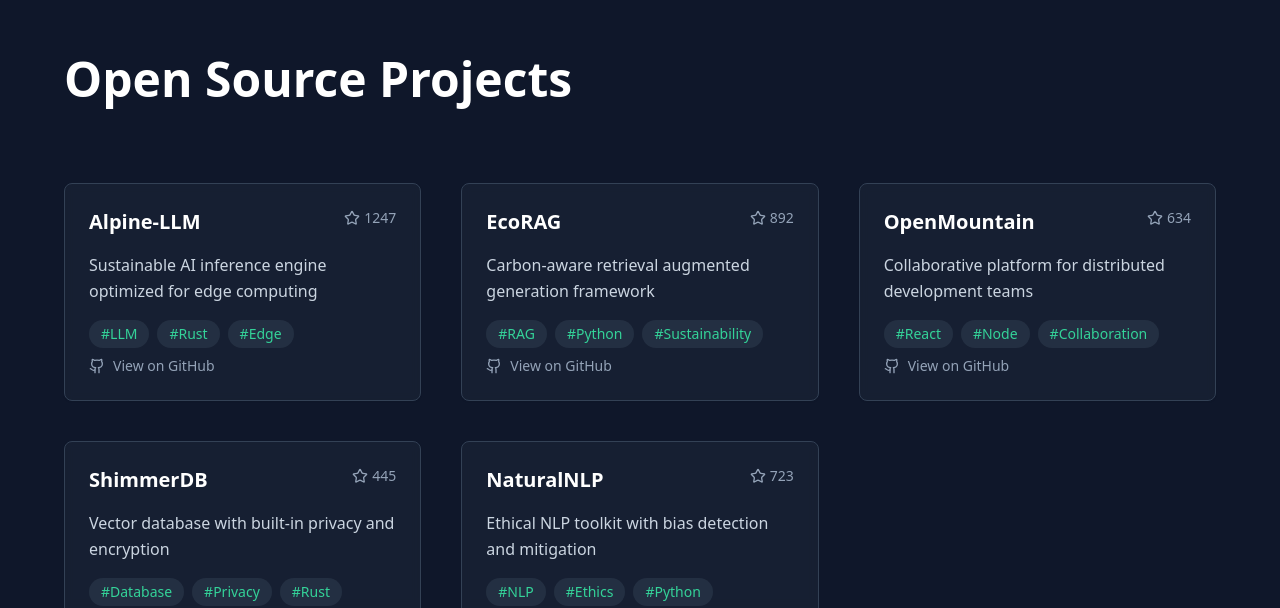
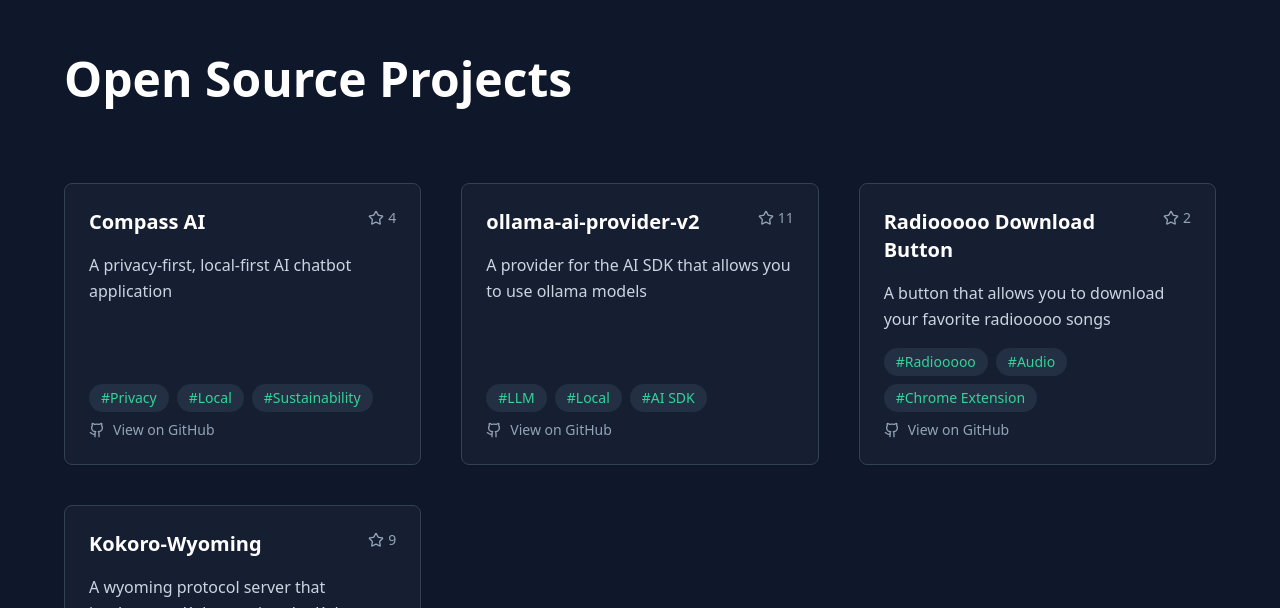
Before and after one commit to nordwestt/nordwestt.github.io, a Next.js app: page / in a window 1280 px wide. Shown: the part 2192-2800 px from the top of the page. Built offline with nearby package versions, Linux system fonts and the light colour scheme; a web font is replaced by a local one.

Commit message:
Update github

```diff
--- a/app/page.tsx
+++ b/app/page.tsx
@@ -50,44 +50,36 @@ export default function NordWestWebsite() {
 
   const projects = [
     {
-      title: "Alpine-LLM",
-      description: "Sustainable AI inference engine optimized for edge computing",
-      tags: ["#LLM", "#Rust", "#Edge"],
-      stars: 1247,
-      githubUrl: "https://github.com/nordwest/alpine-llm",
-      projectUrl: "https://alpine-llm.dev"
+      title: "Compass AI",
+      description: "A privacy-first, local-first AI chatbot application",
+      tags: ["#Privacy", "#Local", "#Sustainability"],
+      stars: 4,
+      githubUrl: "https://github.com/compass-ai-chat/compass",
+      projectUrl: "https://compass-ai.chat"
     },
     {
-      title: "EcoRAG",
-      description: "Carbon-aware retrieval augmented generation framework",
-      tags: ["#RAG", "#Python", "#Sustainability"],
-      stars: 892,
-      githubUrl: "https://github.com/nordwest/eco-rag",
-      projectUrl: "https://ecorag.dev"
+      title: "ollama-ai-provider-v2",
+      description: "A provider for the AI SDK that allows you to use ollama models",
+      tags: ["#LLM", "#Local", "#AI SDK"],
+      stars: 11,
+      githubUrl: "https://github.com/nordwestt/ollama-ai-provider-v2",
+      projectUrl: "https://www.npmjs.com/package/ollama-ai-provider-v2"
     },
     {
-      title: "OpenMountain",
-      description: "Collaborative platform for distributed development teams",
-      tags: ["#React", "#Node", "#Collaboration"],
-      stars: 634,
-      githubUrl: "https://github.com/nordwest/openmountain",
-      projectUrl: "https://openmountain.dev"
+      title: "Radiooooo Download Button",
+      description: "A button that allows you to download your favorite radiooooo songs",
+      tags: ["#Radiooooo", "#Audio", "#Chrome Extension"],
+      stars: 2,
+      githubUrl: "https://github.com/nordwestt/Radiooooo-download-button",
+      projectUrl: "https://chromewebstore.google.com/detail/falplhjhdjliobhdpamajpdnnnoenjdh?utm_source=item-share-cb"
     },
     {
-      title: "ShimmerDB",
-      description: "Vector database with built-in privacy and encryption",
-      tags: ["#Database", "#Privacy", "#Rust"],
-      stars: 445,
-      githubUrl: "https://github.com/nordwest/shimmerdb",
-      projectUrl: "https://shimmerdb.dev"
-    },
-    {
-      title: "NaturalNLP",
-      description: "Ethical NLP toolkit with bias detection and mitigation",
-      tags: ["#NLP", "#Ethics", "#Python"],
-      stars: 723,
-      githubUrl: "https://github.com/nordwest/natural-nlp",
-      projectUrl: "https://natural-nlp.dev"
+      title: "Kokoro-Wyoming",
+      description: "A wyoming protocol server that implements Kokoro using the Kokoro onnx python library",
+      tags: ["#TTS", "#Local", "#Kokoro"],
+      stars: 9,
+      githubUrl: "https://github.com/nordwestt/kokoro-wyoming",
+      projectUrl: "https://hub.docker.com/r/nordwestt/kokoro-wyoming"
     },
   ]
 
@@ -441,7 +433,7 @@ export default function NordWestWebsite() {
                 className={`${isDarkMode ? "bg-slate-800/50 border-slate-700" : "bg-white/70 border-stone-200"} project-card group cursor-pointer backdrop-blur-sm`}
                 onClick={() => window.open(project.projectUrl, '_blank')}
               >
-                <CardContent className="p-6">
+                <CardContent className="p-6 flex flex-col h-full">
                   <div className="flex items-start justify-between mb-4">
                     <h3
                       className={`text-xl font-semibold group-hover:text-emerald-400 transition-colors ${isDarkMode ? "text-white" : "text-stone-800"}`}
@@ -458,7 +450,7 @@ export default function NordWestWebsite() {
                     {project.description}
                   </p>
 
-                  <div className="flex flex-wrap gap-2">
+                  <div className="flex flex-wrap gap-2 mt-auto">
                     {project.tags.map((tag, tagIndex) => (
                       <span key={tagIndex} className="px-3 py-1 bg-slate-700/50 text-emerald-400 text-sm rounded-full">
                         {tag}
```
